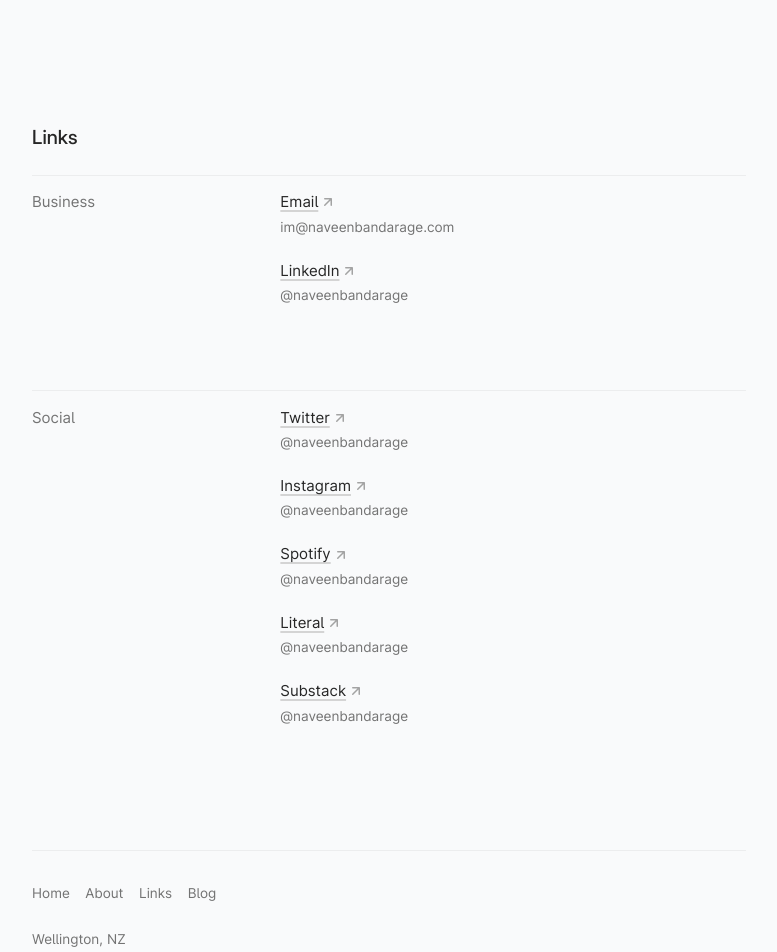
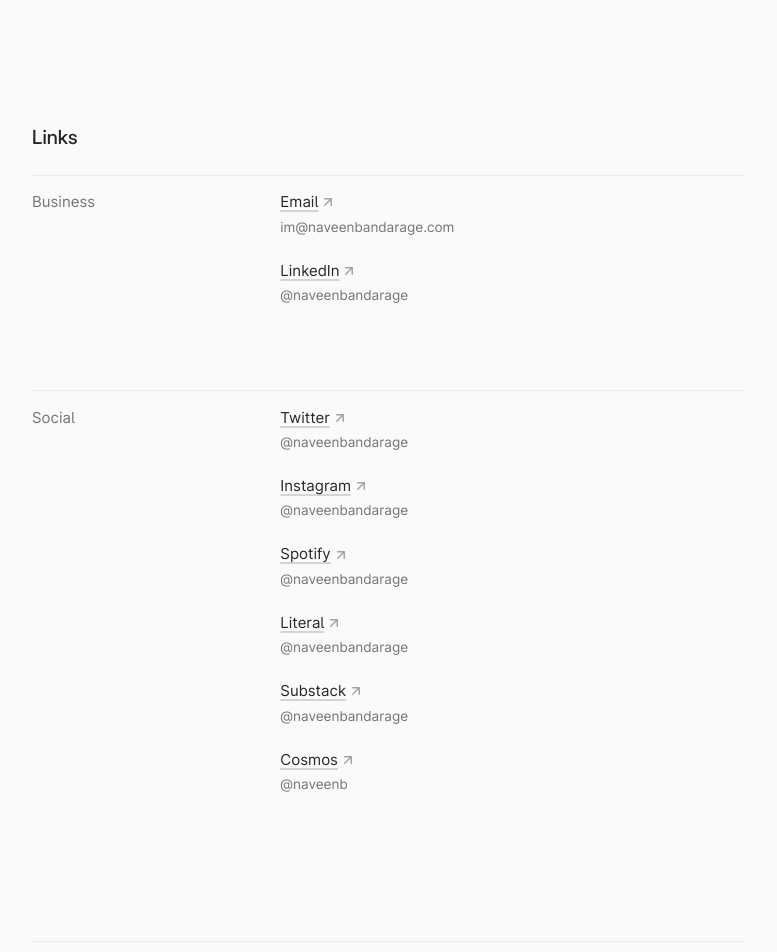
Before and after one commit to NaveenBandarage/www., a Next.js app: page /links in a window 1280 px wide. Shown: the top 952 px of the page, without its empty margins (251-1028 px from the left). Built offline with nearby package versions, Linux system fonts and the light colour scheme; what tailwindcss-touch would draw is missing.

Commit message:
added cosmos link

```diff
--- a/pages/links.tsx
+++ b/pages/links.tsx
@@ -61,7 +61,6 @@
                 <time className="time">@naveenbandarage</time>
                 <br />
               </div>
-
               <div>
                 <LinkExternal href="//open.spotify.com/user/naveen.bandarage?si=c56b9826f9294134">
                   Spotify
@@ -69,7 +68,6 @@
                 <time className="time">@naveenbandarage</time>
                 <br />
               </div>
-
               <div>
                 <LinkExternal href="//literal.club/naveenbandarage">
                   Literal
@@ -77,12 +75,17 @@
                 <time className="time">@naveenbandarage</time>
                 <br />
               </div>
-
               <div>
                 <LinkExternal href="//naveenbandarage.substack.com/">
                   Substack
                 </LinkExternal>
                 <time className="time">@naveenbandarage</time>
+                <br />
+              </div>
+              <div>
+                <LinkExternal href="//cosmos.so/naveenb/">Cosmos</LinkExternal>
+                <time className="time">@naveenb</time>
+                <br />
               </div>
             </div>
           </dd>
```
